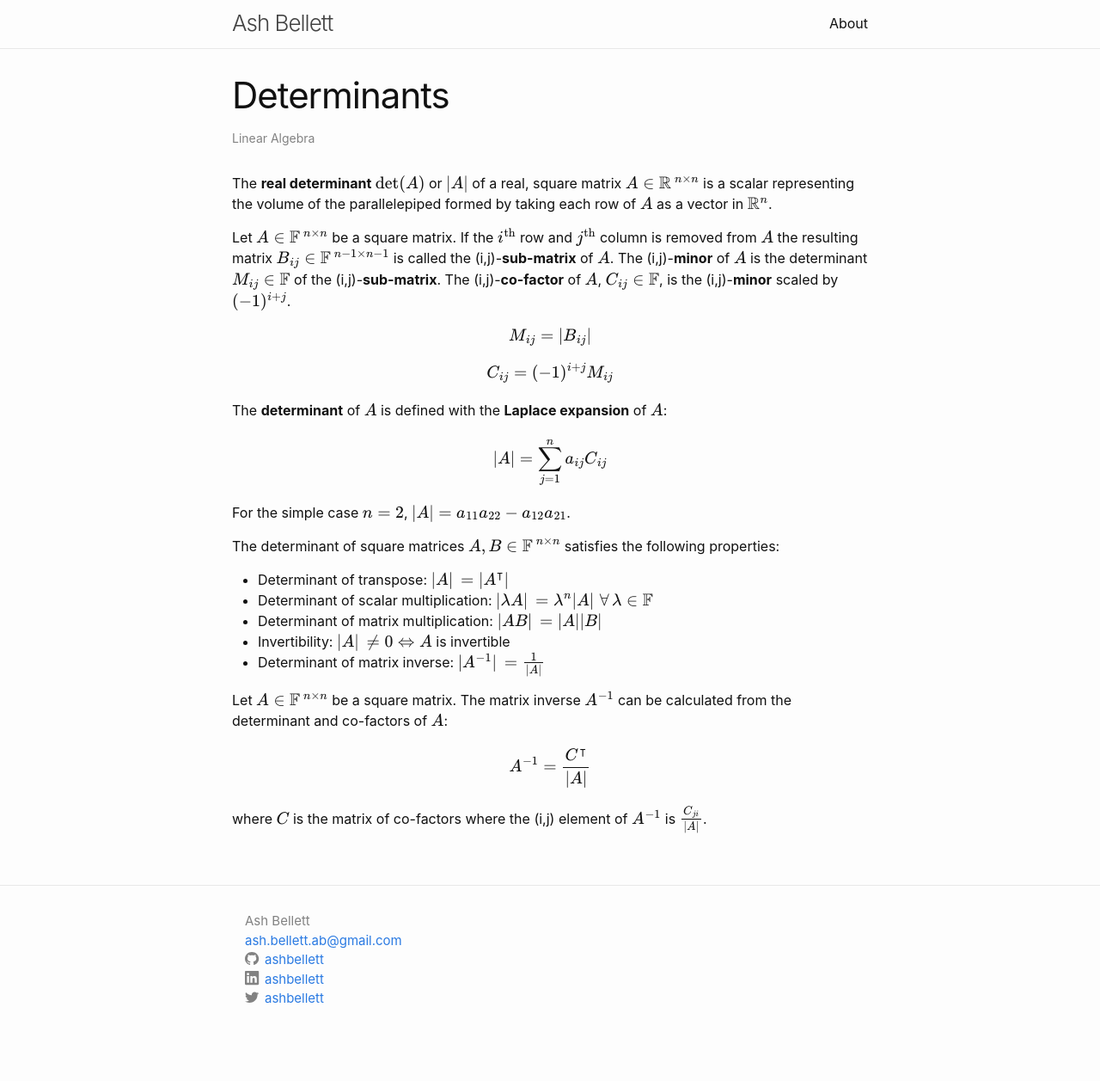
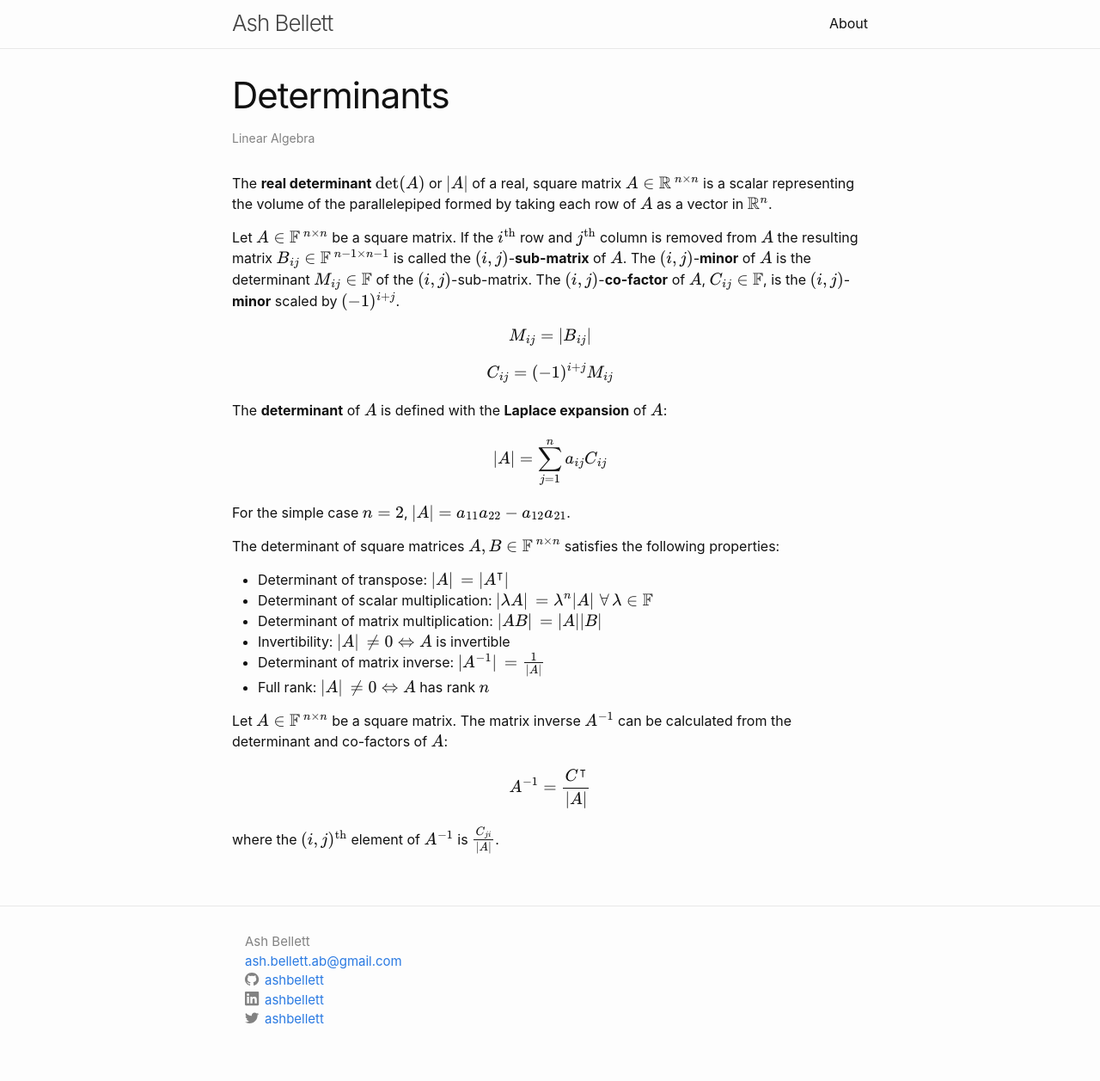
Before and after one commit to ashbellett/ashbellett.github.io, a Jekyll site: the page built from _posts/_linear-algebra/determinants.md, in a window 1280 px wide. Shown: the whole page at 86% size. Built offline with Jekyll 4.4.1, drawn with Linux system fonts in a browser that asks for light colours; some web fonts are replaced; before the commit the page ends 1233 px from its top, so only the background shows below that.

Commit message:
Fix matrix and determinant notes

```diff
--- a/_posts/_linear-algebra/determinants.md
+++ b/_posts/_linear-algebra/determinants.md
@@ -8,7 +8,7 @@ description: "A fundamental property of square matrices"
 
 The **real determinant** $$\mathrm{det}(A)$$ or $$\lvert A\rvert$$ of a real, square matrix $$A\in\mathbb{R}^{\,n\times n}$$ is a scalar representing the volume of the parallelepiped formed by taking each row of $$A$$ as a vector in $$\mathbb{R}^n$$.
 
-Let $$A\in\mathbb{F}^{\,n\times n}$$ be a square matrix. If the $$i^{\mathrm{th}}$$ row and $$j^{\mathrm{th}}$$ column is removed from $$A$$ the resulting matrix $$B_{ij} \in \mathbb{F}^{\,n-1\times n-1}$$ is called the (i,j)-**sub-matrix** of $$A$$. The (i,j)-**minor** of $$A$$ is the determinant $$M_{ij}\in\mathbb{F}$$ of the (i,j)-**sub-matrix**. The (i,j)-**co-factor** of $$A$$, $$C_{ij}\in\mathbb{F}$$, is the (i,j)-**minor** scaled by $$(-1)^{i+j}$$.
+Let $$A\in\mathbb{F}^{\,n\times n}$$ be a square matrix. If the $$i^{\mathrm{th}}$$ row and $$j^{\mathrm{th}}$$ column is removed from $$A$$ the resulting matrix $$B_{ij} \in \mathbb{F}^{\,n-1\times n-1}$$ is called the $$(i,j)$$-**sub-matrix** of $$A$$. The $$(i,j)$$-**minor** of $$A$$ is the determinant $$M_{ij}\in\mathbb{F}$$ of the $$(i,j)$$-sub-matrix. The $$(i,j)$$-**co-factor** of $$A$$, $$C_{ij}\in\mathbb{F}$$, is the $$(i,j)$$-**minor** scaled by $$(-1)^{i+j}$$.
 
 $$M_{ij} = \lvert B_{ij}\rvert$$
 
@@ -26,9 +26,10 @@ The determinant of square matrices $$A,B\in\mathbb{F}^{\,n\times n}$$ satisfies
 - Determinant of matrix multiplication: $$\lvert AB \rvert\,= \lvert A \rvert \lvert B \rvert$$
 - Invertibility: $$\lvert A \rvert \,\neq 0 \Leftrightarrow A$$ is invertible
 - Determinant of matrix inverse: $$\lvert A^{-1} \rvert\,=\frac{1}{\lvert A \rvert}$$
+- Full rank: $$\lvert A \rvert \,\neq 0 \Leftrightarrow A$$ has rank $$n$$
 
 Let $$A\in\mathbb{F}^{\,n\times n}$$ be a square matrix. The matrix inverse $$A^{-1}$$ can be calculated from the determinant and co-factors of $$A$$:
 
 $$A^{-1}=\frac{C^\intercal}{\lvert A\rvert}$$
 
-where $$C$$ is the matrix of co-factors where the (i,j) element of $$A^{-1}$$ is $$\frac{C_{ji}}{\lvert A\rvert}$$.
+where the $$(i,j)^{\mathrm{th}}$$ element of $$A^{-1}$$ is $$\frac{C_{ji}}{\lvert A\rvert}$$.
```
Also changed, not shown: _posts/_linear-algebra/matrices.md (+1 -1 lines).
